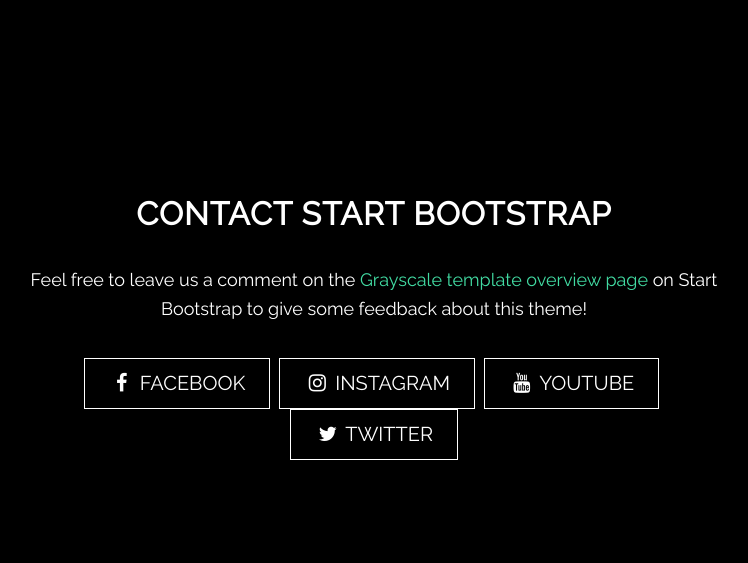
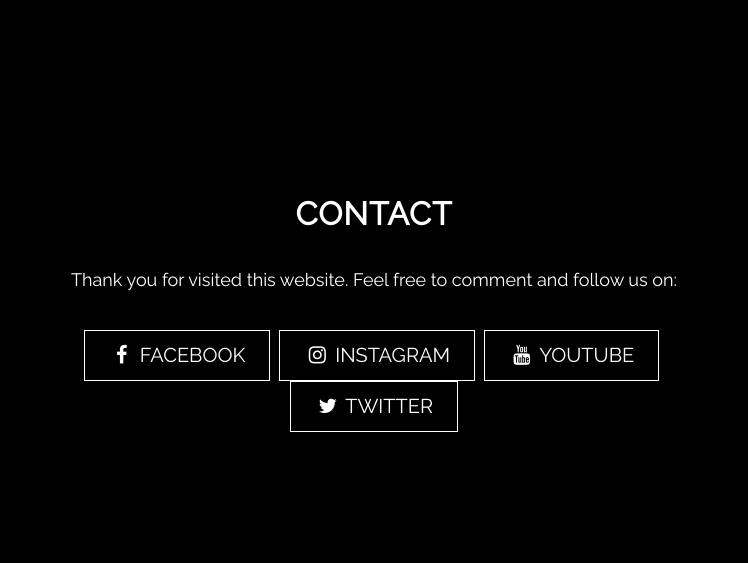
Before and after one commit to KudaJinKrak/jankric-web, a PHP site: page / in a window 1280 px wide. Shown: the part 2557-3120 px from the top of the page, without its empty margins (266-1014 px from the left). Run offline with PHP 8.4, Linux system fonts and the light colour scheme; some libraries are stand-ins or nearby versions.

Commit message:
update contact home

```diff
--- a/index.php
+++ b/index.php
@@ -137,10 +137,8 @@
       <div class="container">
         <div class="row">
           <div class="col-lg-8 mx-auto">
-            <h2>Contact Start Bootstrap</h2>
-            <p>Feel free to leave us a comment on the
-              <a href="http://startbootstrap.com/template-overviews/grayscale/">Grayscale template overview page</a>
-              on Start Bootstrap to give some feedback about this theme!</p>
+            <h2>Contact</h2>
+            <p>Thank you for visited this website. Feel free to comment and follow us on:</p>
             <ul class="list-inline banner-social-buttons">
               <li class="list-inline-item">
                 <a href="https://www.facebook.com/JankricRespawnGames/?ref=br_rs" class="btn btn-default btn-lg">
```
